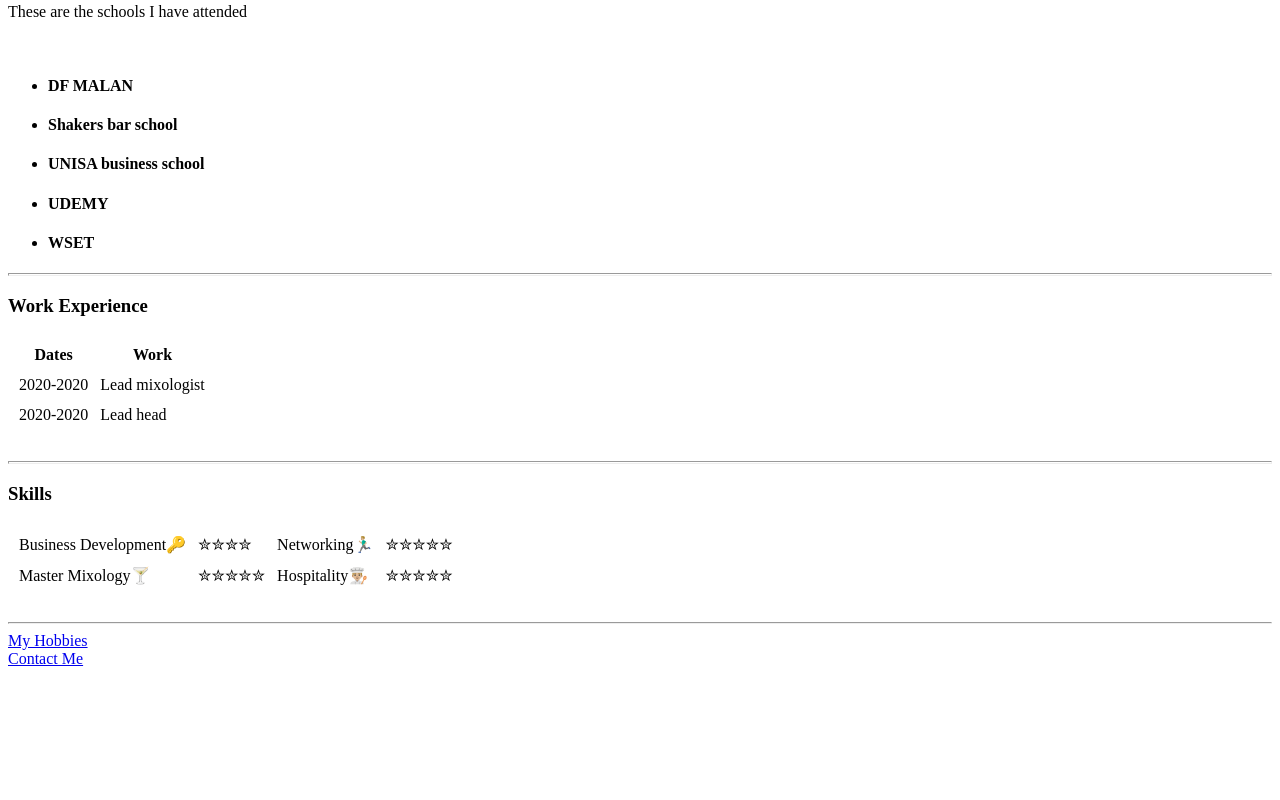
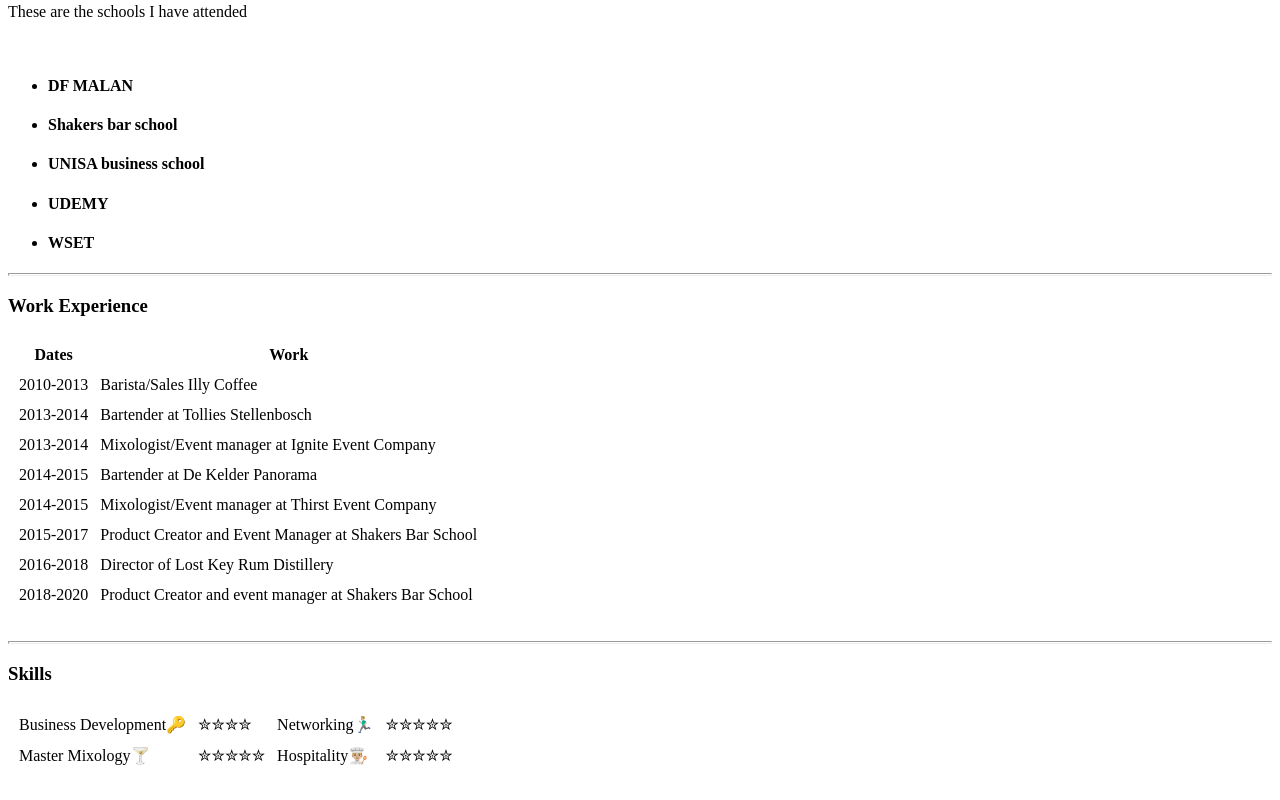
Before and after one commit to VulfHunter/CV, a plain HTML site: page index.html in a window 1280 px wide. Shown: the part 503-1303 px from the top of the page. Before the commit the page ends 1179 px from the top, so only its background shows below. Drawn offline with Linux system fonts and the light colour scheme.

Commit message:
Replacement of original index

```diff
--- a/index.html
+++ b/index.html
@@ -45,21 +45,48 @@
        <th>Work</th>
      </tr>
    </thead>
-   <tbody>
 
-   </tbody>
-  <tfoot>
-
-  </tfoot>
 
   <tr>
-    <td>2020-2020</td>
-    <td>Lead mixologist</td>
+    <td>2010-2013</td>
+    <td>Barista/Sales Illy Coffee</td>
   </tr>
+
   <tr>
-    <td>2020-2020</td>
-    <td>Lead head</td>
+    <td>2013-2014</td>
+    <td>Bartender at Tollies Stellenbosch</td>
   </tr>
+
+  <tr>
+    <td>2013-2014</td>
+    <td>Mixologist/Event manager at Ignite Event Company</td>
+  </tr>
+
+  <tr>
+    <td>2014-2015</td>
+    <td>Bartender at De Kelder Panorama</td>
+  </tr>
+
+  <tr>
+    <td>2014-2015</td>
+    <td>Mixologist/Event manager at Thirst Event Company</td>
+  </tr>
+
+  <tr>
+    <td>2015-2017</td>
+    <td>Product Creator and Event Manager at Shakers Bar School</td>
+  </tr>
+
+  <tr>
+    <td>2016-2018</td>
+    <td>Director of Lost Key Rum Distillery</td>
+  </tr>
+
+  <tr>
+    <td>2018-2020</td>
+    <td>Product Creator and event manager at Shakers Bar School</td>
+  </tr>
+
 </table>
 <br>
 <hr size="3" />
```
